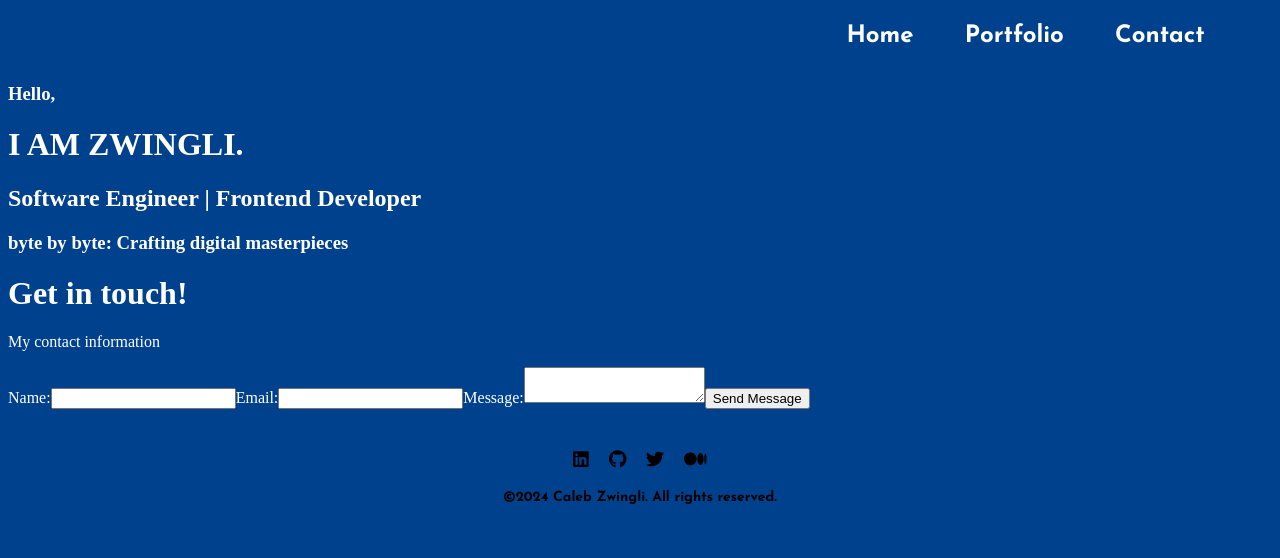
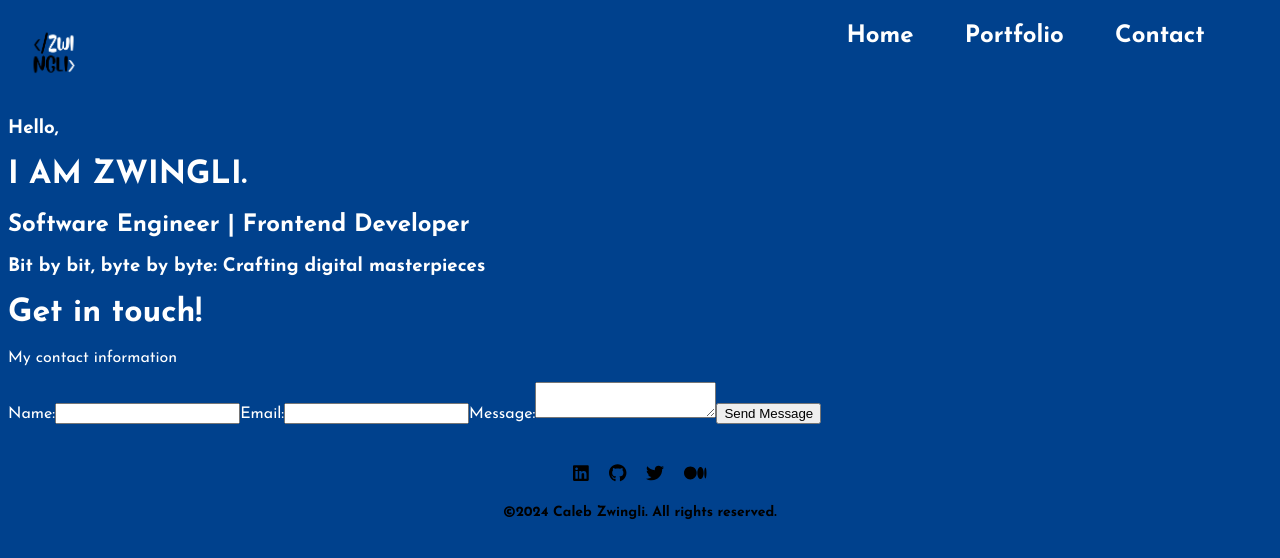
Before and after one commit to ZwingliCaleb/portfolio, a React (Create React App) app: page / in a window 1280 px wide. Shown: the top 558 px of the page. Built offline with nearby package versions, Linux system fonts and the light colour scheme.

Commit message:
Add global css for my website font

```diff
--- a/src/components/Header/Header.js
+++ b/src/components/Header/Header.js
@@ -1,11 +1,13 @@
-import React from 'react'
-import './Header.scss'
+import React from 'react';
+import './Header.scss';
+import logo from '../../assets/images/logo.png';
 function Header() {
   return (
     <div>
       <header className="App-header">
         <nav>
             <ul>
+                <img src={logo} alt="logo" className="logo" />
                 <li><a href="#Home">Home</a></li>
                 <li><a href="#Portfolio">Portfolio</a></li>
                 <li><a href="#Contact">Contact</a></li>
--- a/src/components/Header/Header.scss
+++ b/src/components/Header/Header.scss
@@ -8,7 +8,7 @@ header {
 
     .logo {
        margin-right: auto;
-       height: 40px;
+       height: 60px;
     }
 
     nav {
--- a/src/components/HeroSection/HeroSection.js
+++ b/src/components/HeroSection/HeroSection.js
@@ -7,7 +7,7 @@ const HeroSection = () => {
       <h3>Hello,</h3>
       <h1> I AM ZWINGLI.</h1>
       <h2>Software Engineer | Frontend Developer</h2>
-      <h3>byte by byte: Crafting digital masterpieces</h3>
+      <h3>Bit by bit, byte by byte: Crafting digital masterpieces</h3>
     </div>
   );
 };
--- /dev/null
+++ b/src/global.scss
@@ -0,0 +1,5 @@
+// src/global.scss
+body {
+    font-family: "Josefin Sans", sans-serif;
+    /* Add any additional global styles here */
+  }
--- a/src/index.js
+++ b/src/index.js
@@ -2,6 +2,7 @@ import React from 'react';
 import ReactDOM from 'react-dom/client';
 import App from './App';
 import reportWebVitals from './reportWebVitals';
+import './global.scss';
 
 const root = ReactDOM.createRoot(document.getElementById('root'));
 root.render(
```
